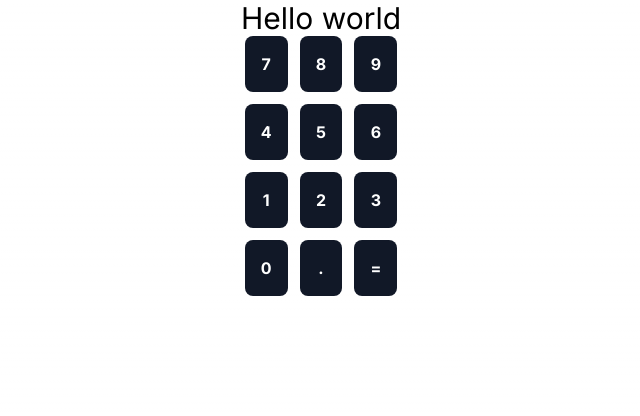
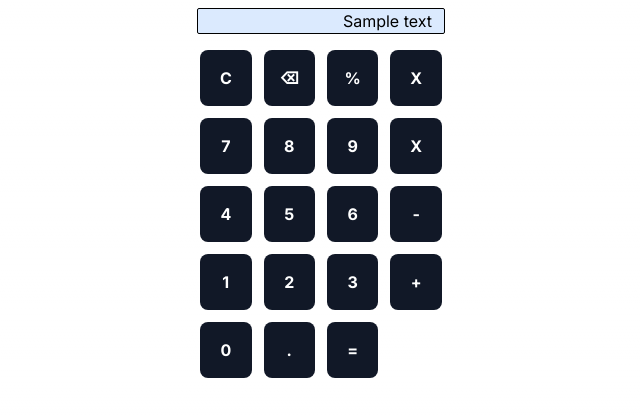
Before and after one commit to aditya-adiraju/only-calc, a Next.js app: page / in a window 1280 px wide. Shown: the top 416 px of the page, without its empty margins (319-959 px from the left). Built offline with nearby package versions, Linux system fonts and the light colour scheme.

Commit message:
added operator buttons

```diff
--- a/app/layout.tsx
+++ b/app/layout.tsx
@@ -15,7 +15,11 @@ export default function RootLayout({
 }) {
   return (
     <html lang="en">
-      <body className={inter.className}>{children}</body>
+      <body className={inter.className}
+            suppressHydrationWarning={true}
+      >
+              {children}
+      </body>
     </html>
   )
 }
--- a/app/page.tsx
+++ b/app/page.tsx
@@ -1,15 +1,16 @@
 'use client';
-import Image from 'next/image'
-import CalculatorButton from '@/components/CalculatorButton';
 import BasicButtonList from '@/components/BasicButtonList';
+import { CenterSection } from '@/components/CenterSection';
+import Screen from '@/components/Screen';
+
 
 export default function Home() {
   return (
     <>
-      <h1 className='min-h-5 text-3xl fill-slate-300 border-black border-size flex justify-center items-center'> Hello world</h1>
-      <div className='flex justify-center items-center'>
+      <CenterSection>
+        <Screen content="Sample text" />
         <BasicButtonList />
-      </div>
+      </CenterSection>
     </>
   )
 }
--- a/components/BasicButtonList.tsx
+++ b/components/BasicButtonList.tsx
@@ -6,16 +6,23 @@ interface BasicButtonListProps {
 
 export default function BasicButtonList(props: BasicButtonListProps) {
     return (
-        <div className='grid grid-cols-3 gap-3 max-w-lg justify-center items-center'>
+        <div className='grid grid-cols-4 gap-3 max-w-md justify-center items-center'>
+          <CalculatorButton value={"C"} />
+          <CalculatorButton value={"⌫"} />
+          <CalculatorButton value={"%"} />
+          <CalculatorButton value={"X"} />
           <CalculatorButton value={7} />
           <CalculatorButton value={8} />
           <CalculatorButton value={9} />
+          <CalculatorButton value={"X"} />
           <CalculatorButton value={4} />
           <CalculatorButton value={5} />
           <CalculatorButton value={6} />
+          <CalculatorButton value={"-"} />
           <CalculatorButton value={1} />
           <CalculatorButton value={2} />
           <CalculatorButton value={3} />
+          <CalculatorButton value={"+"} />
           <CalculatorButton value={0} />
           <CalculatorButton value={"."} />
           <CalculatorButton value={"="} />
--- /dev/null
+++ b/components/CenterSection.tsx
@@ -0,0 +1,20 @@
+import { ReactNode, Children } from "react";
+
+interface CenterSectionProps {
+    children: ReactNode
+}
+
+
+export function CenterSection({ children }: CenterSectionProps) {
+    return (
+        <>
+            {children &&
+            Children.map(children, child => {
+                return (
+                    <div className="flex justify-center items-center py-2">
+                        {child}
+                    </div>
+                )})}
+        </>
+    )
+}
--- /dev/null
+++ b/components/Screen.tsx
@@ -0,0 +1,11 @@
+interface ScreenProps {
+    content: any
+}
+
+export default function Screen(props: ScreenProps) {
+    return (
+        <input
+                className="bg-blue-100 border w-lg border-black rounded-sm text-right pr-3"
+                defaultValue={props.content}/>
+    )
+}
```
